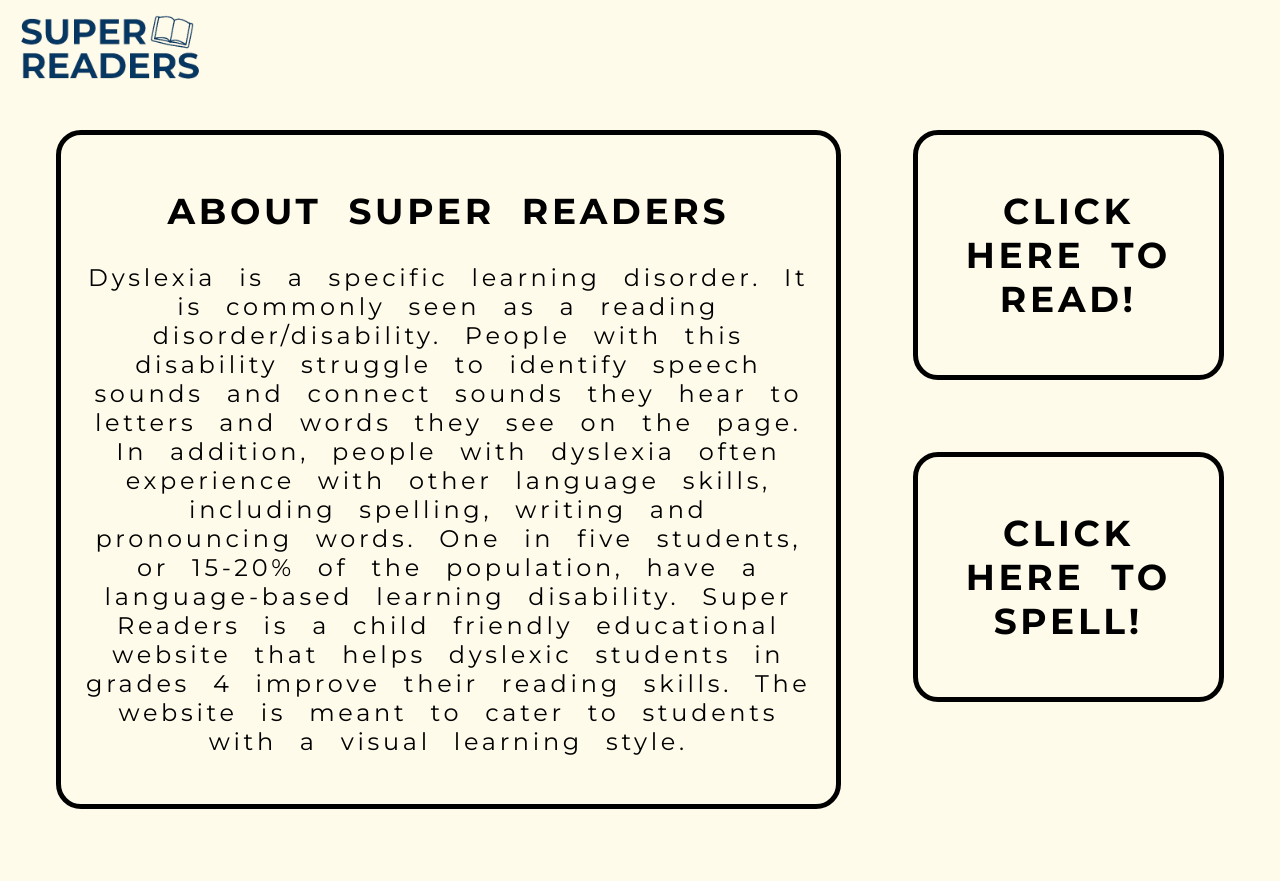
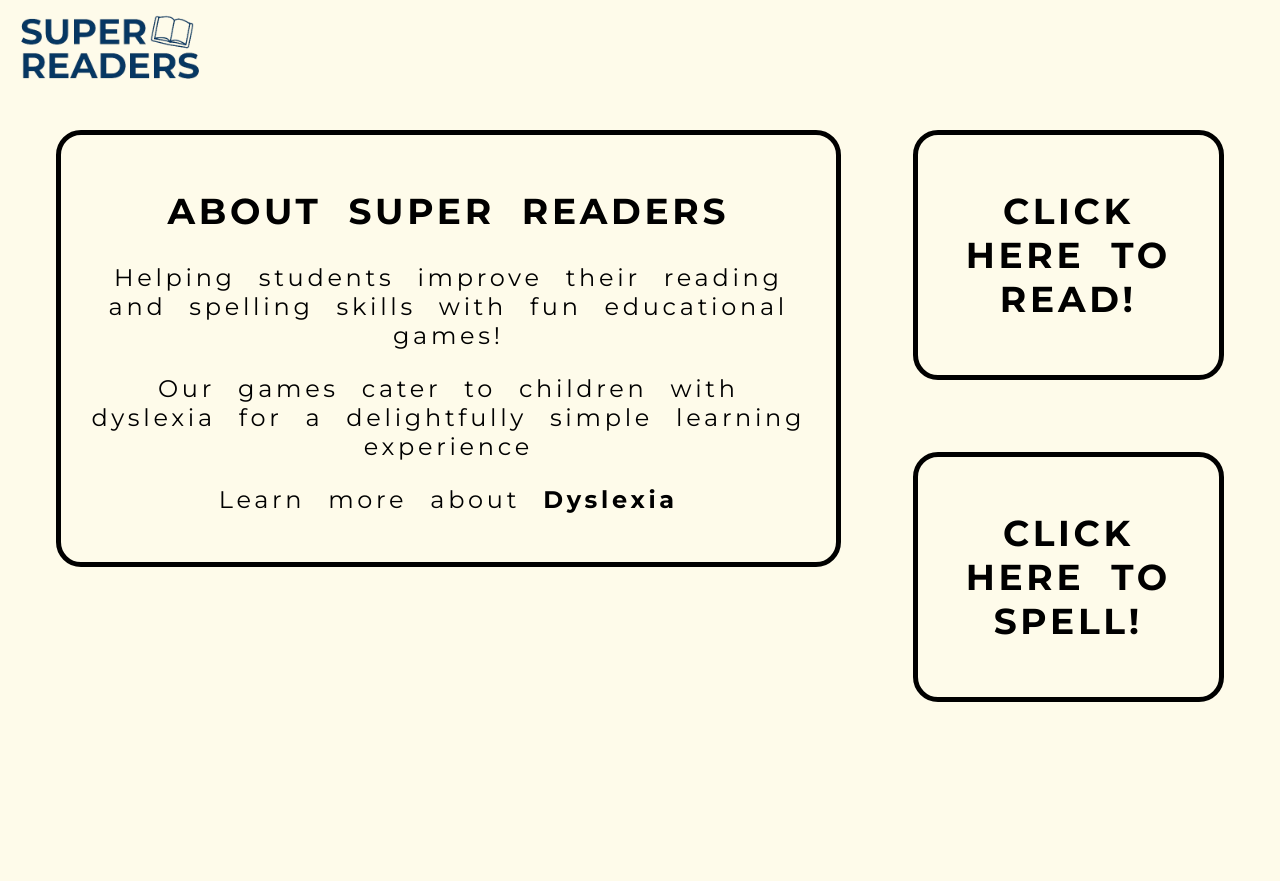
Before and after one commit to linguini1/oec-2024, a Flask app: page / in a window 1280 px wide. After the commit the page ends 702 px from the top, so only its background shows below. Run offline with Flask 3, Linux system fonts and the light colour scheme.

Commit message:
Update About Super Readers content

```diff
--- a/templates/index.html
+++ b/templates/index.html
@@ -12,9 +12,9 @@
         <div class="main-container">
             <div id="about" class="box">
                 <h2>About Super Readers</h2>
-                <p>Dyslexia is a specific learning disorder. It is commonly seen as a reading disorder/disability. People with this disability struggle to identify speech sounds and connect sounds they hear to letters and words they see on the page. In addition, people with dyslexia often experience with other language skills, including spelling, writing and pronouncing words. One in five students, or 15-20% of the population, have a language-based learning disability. Super Readers is a child friendly educational website that helps dyslexic students in grades 4 improve their reading
-                    skills. The website is meant to cater to students with a visual learning style.
-                     </p>
+                <p>Helping students improve their reading and spelling skills with fun educational games! </p>
+                <p>Our games cater to children with dyslexia for a delightfully simple learning experience </p>
+                <p>Learn more about <a href=""><b>Dyslexia</b></a> </p>
             </div>
             <div class="stack-container">
                 <a href="/reading">
```
